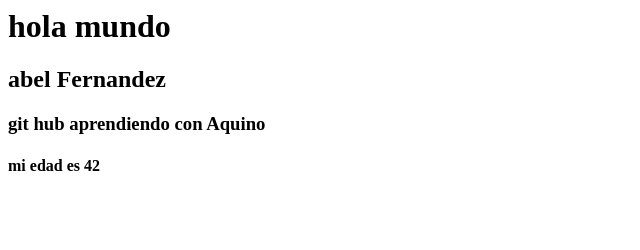
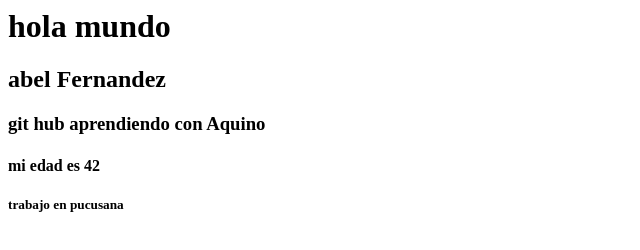
Before and after one commit to ernanabel1977/aprendiendogit, a plain HTML site: page index.html in a window 1280 px wide. Shown: the whole page, without its empty margins (0-640 px from the left). Drawn offline with Linux system fonts and the light colour scheme.

Commit message:
trabajo en Pucusana

```diff
--- a/index.html
+++ b/index.html
@@ -5,3 +5,5 @@
 <h3>git hub aprendiendo con Aquino</h3>
 
 <h4>mi edad es 42</h4>
+
+<h5>trabajo en pucusana</h5>
```
